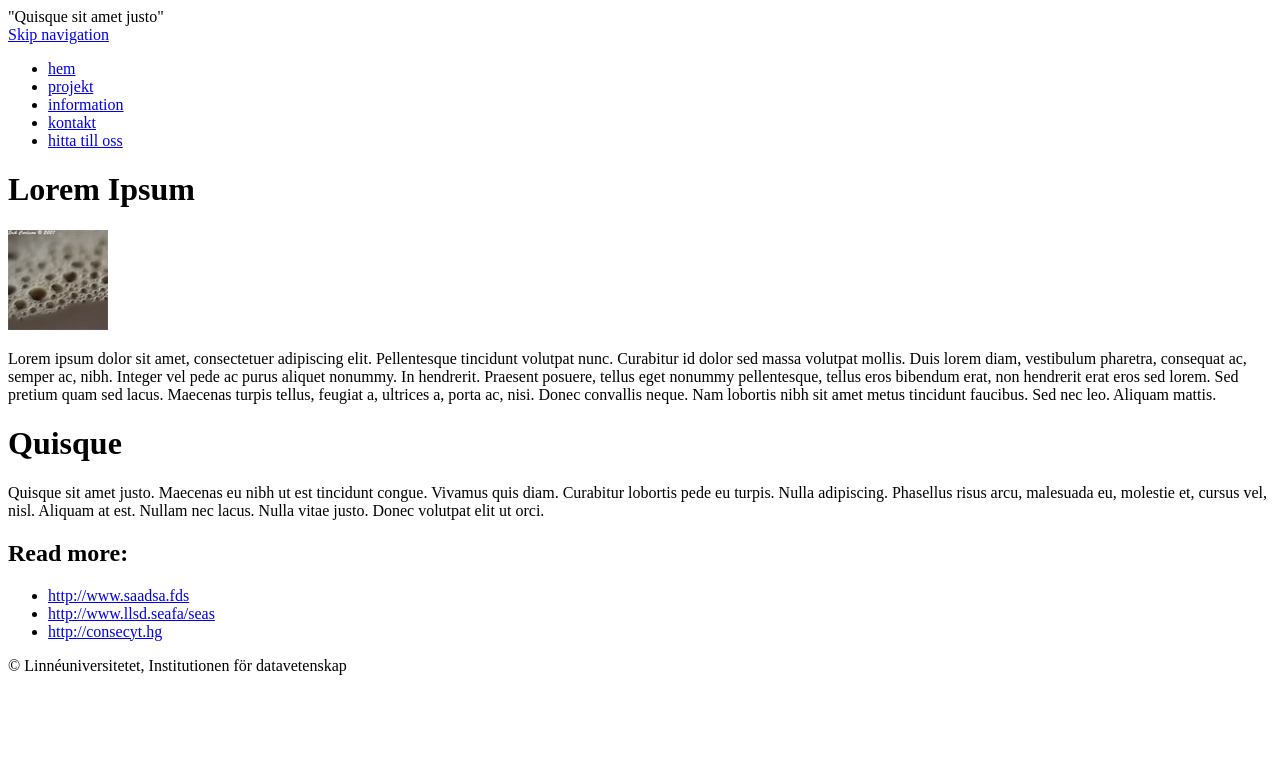
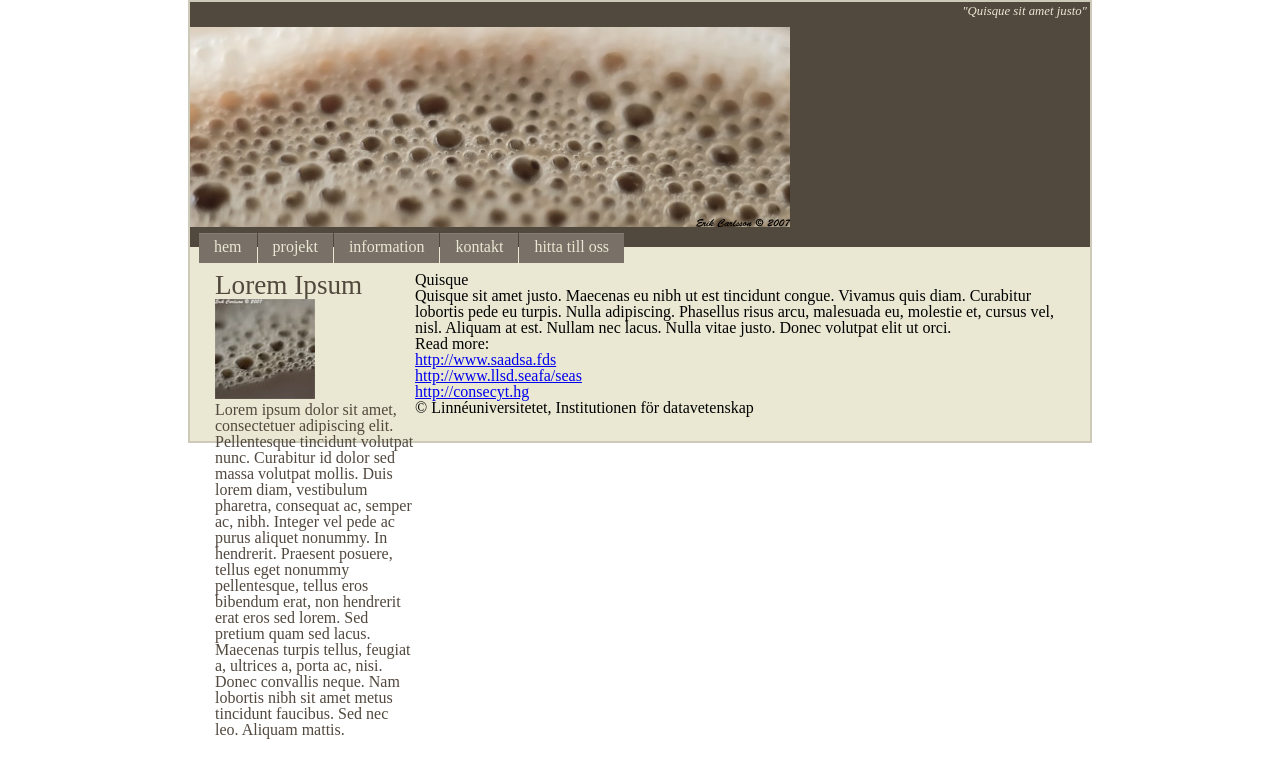
Before and after one commit to wisseng/Uppgift-3-3, a plain HTML site: page index.html in a window 1280 px wide. Drawn offline with Linux system fonts and the light colour scheme.

Commit message:
börjat jobba med uppgift 3

```diff
--- a/css/basic.css
+++ b/css/basic.css
@@ -1 +1,148 @@
 /* Denna fil får du editera för att lösa uppgiften. Du får INTE ändra i html-filen. */
+/* http://meyerweb.com/eric/tools/css/reset/
+   v2.0 | 20110126
+   License: none (public domain)
+*/
+
+html, body, div, span, applet, object, iframe,
+h1, h2, h3, h4, h5, h6, p, blockquote, pre,
+a, abbr, acronym, address, big, cite, code,
+del, dfn, em, img, ins, kbd, q, s, samp,
+small, strike, strong, sub, sup, tt, var,
+b, u, i, center,
+dl, dt, dd, ol, ul, li,
+fieldset, form, label, legend,
+table, caption, tbody, tfoot, thead, tr, th, td,
+article, aside, canvas, details, embed,
+figure, figcaption, footer, header, hgroup,
+menu, nav, output, ruby, section, summary,
+time, mark, audio, video {
+	margin: 0;
+	padding: 0;
+	border: 0;
+	font-size: 100%;
+	font: inherit;
+	vertical-align: baseline;
+}
+/* HTML5 display-role reset for older browsers */
+article, aside, details, figcaption, figure,
+footer, header, hgroup, menu, nav, section {
+	display: block;
+}
+body {
+	line-height: 1;
+}
+ol, ul {
+	list-style: none;
+}
+blockquote, q {
+	quotes: none;
+}
+blockquote:before, blockquote:after,
+q:before, q:after {
+	content: '';
+	content: none;
+}
+table {
+	border-collapse: collapse;
+	border-spacing: 0;
+}
+
+/*-------------------------------------------------------------*/
+
+#container{  border:2px solid #CDCAB9;
+            background: url(pics/coffey.jpg);
+            background-repeat: no-repeat;
+            background-position: 0 25px;
+            background-color: #51483E;
+            width:900px;
+            float:center;
+            margin:0 auto;
+
+
+
+}
+
+
+#topbar {   text-align:right;
+            font-size:0.8em;
+            background-color: #51483E;
+            padding:3px;
+            font-style:italic;
+            color: #EAE7D2;
+
+}
+
+
+
+
+#menu {
+        margin-top: 210px;
+
+}
+
+#menu ul {
+        padding: 8px;
+}
+
+#menu ul li {   display: inline;
+                margin-left: 1px;
+                float:left;
+
+
+}
+
+#menu ul li a { color: #EAE7D2;
+                border-top: 1px solid #847D73;
+                background-color: #797167;
+                padding: 4px 15px;
+                padding-bottom: 8px;
+                text-decoration:none;
+}
+
+#menu > a {    display:none;
+
+}
+
+
+
+
+#content {  background-color:#EAE7D2 ;
+            float:;
+            padding: 25px;
+
+}
+
+#maincontent {  float:left;
+                color:#51483E;
+                width: 200px;
+                height: auto;
+                clear:left;
+
+}
+
+#maincontent h1{  font-size:1.7em;
+
+#img { float:left;
+
+}
+
+#subcontent {   float:right;
+                width: 200px;
+                clear:right;
+                border-left:1px dashed;
+                padding:10px 0px 0px 10px;
+                color:#51483E;
+
+}
+
+#subcontent h1{   font-size:1.5em;
+
+}
+
+#bottomcontent {    font-style:italic;
+                    clear:both;
+                    color:#51483E;
+                    font-size:0.8em;
+
+}
```
